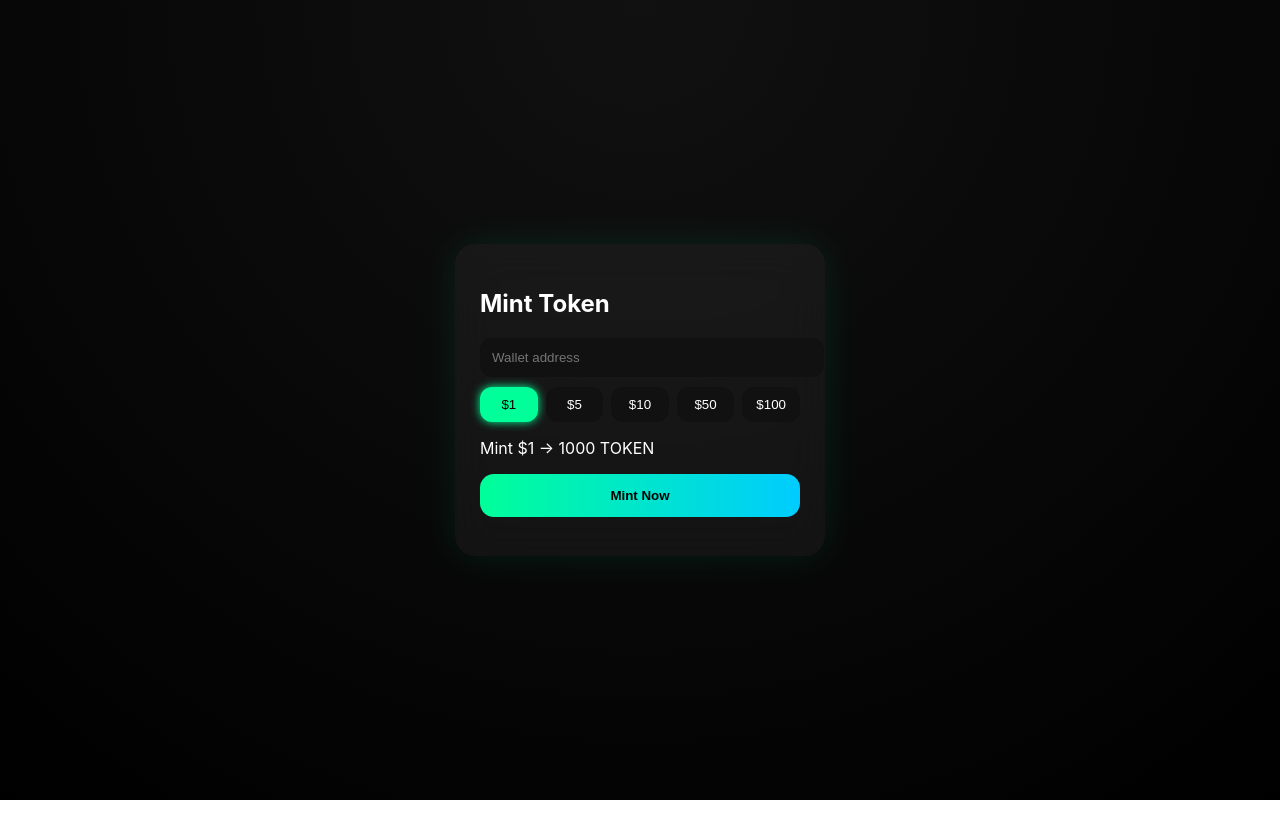
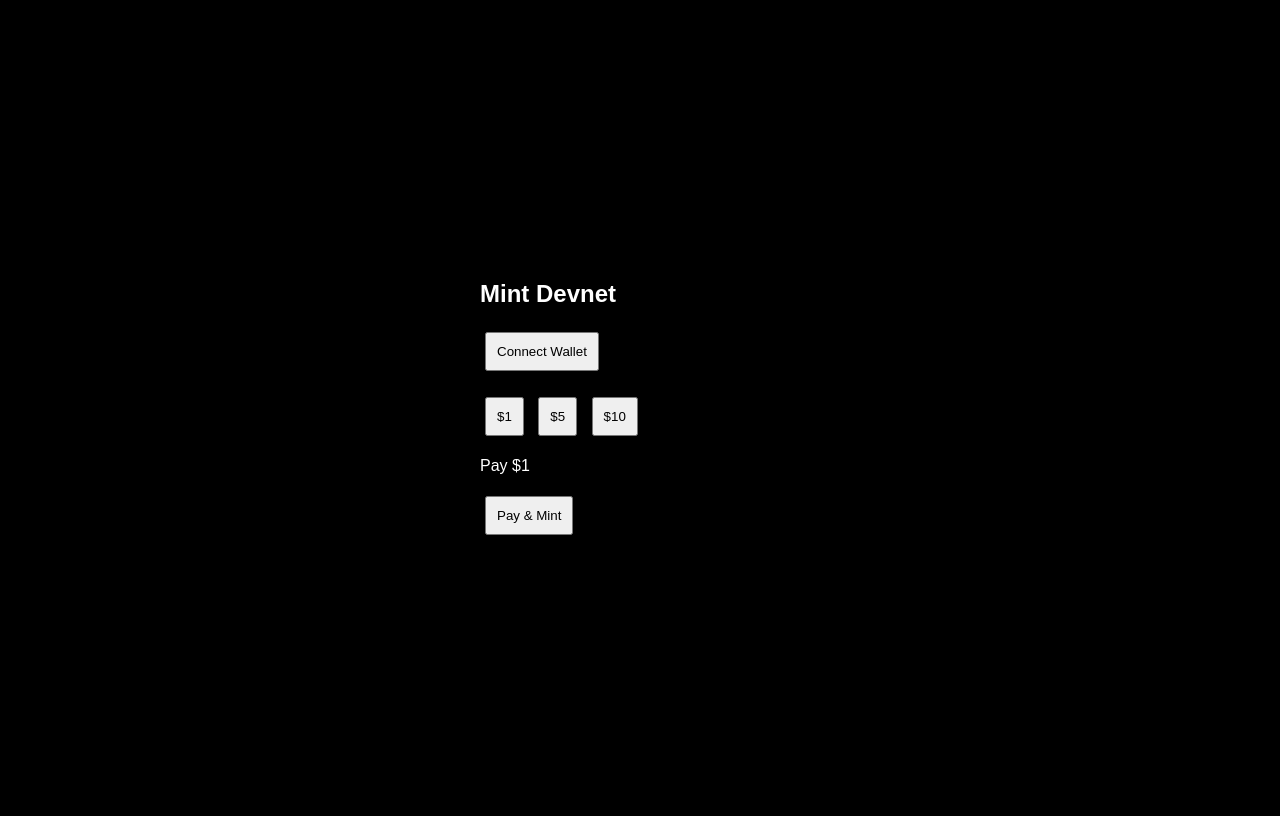
Before and after one commit to alailayangan27-png/WWG, a website: page public/index.html in a window 1280 px wide. Both pictures are taken after a click on the button "$1". Drawn offline with Linux system fonts and the light colour scheme.

Commit message:
Update index.html

```diff
--- a/public/index.html
+++ b/public/index.html
@@ -2,86 +2,28 @@
 <html>
 <head>
 <meta name="viewport" content="width=device-width, initial-scale=1.0">
-<title>Mint Token</title>
+<title>Mint Devnet</title>
+
+<script src="https://unpkg.com/@solana/web3.js@latest/lib/index.iife.js"></script>
 
 <style>
-body {
-  margin:0;
-  height:100vh;
+body{
+  background:black;
+  color:white;
+  font-family:sans-serif;
   display:flex;
   justify-content:center;
   align-items:center;
-  background: radial-gradient(circle at top, #111, #000);
-  font-family: -apple-system, sans-serif;
-  color:white;
+  height:100vh;
 }
 
-/* CARD */
-.card {
+.card{
   width:320px;
-  padding:25px;
-  border-radius:20px;
-  background: rgba(255,255,255,0.05);
-  backdrop-filter: blur(20px);
-  box-shadow: 0 0 40px rgba(0,255,150,0.1);
 }
 
-/* INPUT */
-input {
-  width:100%;
-  padding:12px;
-  border-radius:12px;
-  border:none;
-  background:#111;
-  color:white;
-  margin-bottom:10px;
-}
-
-/* BUTTON GROUP */
-.buttons {
-  display:flex;
-  gap:8px;
-  margin-bottom:10px;
-}
-
-.buttons button {
-  flex:1;
+button{
+  margin:5px;
   padding:10px;
-  border-radius:12px;
-  border:none;
-  background:#111;
-  color:white;
-  cursor:pointer;
-  transition:0.2s;
-}
-
-.buttons button.active {
-  background:#00ff99;
-  color:black;
-  box-shadow:0 0 10px #00ff99;
-}
-
-/* MAIN BUTTON */
-.main {
-  width:100%;
-  padding:14px;
-  border-radius:14px;
-  border:none;
-  background:linear-gradient(90deg,#00ff99,#00ccff);
-  color:black;
-  font-weight:bold;
-  cursor:pointer;
-  transition:0.2s;
-}
-
-.main:hover {
-  transform:scale(1.03);
-}
-
-/* STATUS */
-#status {
-  margin-top:10px;
-  font-size:14px;
 }
 </style>
 </head>
@@ -90,75 +32,84 @@ input {
 
 <div class="card">
 
-<h2>Mint Token</h2>
+<h2>Mint Devnet</h2>
 
-<input id="wallet" placeholder="Wallet address">
+<button onclick="connect()">Connect Wallet</button>
+<p id="wallet"></p>
 
-<div class="buttons">
-  <button onclick="setAmount(1,this)">$1</button>
-  <button onclick="setAmount(5,this)">$5</button>
-  <button onclick="setAmount(10,this)">$10</button>
-  <button onclick="setAmount(50,this)">$50</button>
-  <button onclick="setAmount(100,this)">$100</button>
-</div>
+<button onclick="setAmount(1)">$1</button>
+<button onclick="setAmount(5)">$5</button>
+<button onclick="setAmount(10)">$10</button>
 
 <p id="info"></p>
 
-<button class="main" onclick="mint()">Mint Now</button>
+<button onclick="pay()">Pay & Mint</button>
 
 <p id="status"></p>
 
 </div>
 
 <script>
+let wallet = null;
 let amount = 0;
 
-function setAmount(a, el){
-  amount = a;
+const receiver = "ISI_WALLET_KAMU"; // DEVNET WALLET
 
-  document.querySelectorAll(".buttons button")
-    .forEach(b => b.classList.remove("active"));
-
-  el.classList.add("active");
-
-  document.getElementById("info").innerText =
-    "Mint $" + a + " → " + (a*1000) + " TOKEN";
+async function connect(){
+  const resp = await window.solana.connect();
+  wallet = resp.publicKey.toString();
+  document.getElementById("wallet").innerText = wallet;
 }
 
-async function mint(){
-  const wallet = document.getElementById("wallet").value;
+function setAmount(a){
+  amount = a;
+  document.getElementById("info").innerText = "Pay $" + a;
+}
 
-  if(!wallet){
-    setStatus("Isi wallet!", true);
-    return;
-  }
+async function pay(){
+  if(!wallet) return alert("connect wallet");
+  if(amount===0) return alert("pilih amount");
 
-  if(amount === 0){
-    setStatus("Pilih jumlah!", true);
-    return;
-  }
+  const connection = new solanaWeb3.Connection(
+    "https://api.devnet.solana.com"
+  );
 
-  setStatus("Processing...", false);
+  const transaction = new solanaWeb3.Transaction().add(
+    solanaWeb3.SystemProgram.transfer({
+      fromPubkey: window.solana.publicKey,
+      toPubkey: new solanaWeb3.PublicKey(receiver),
+      lamports: amount * 1000000
+    })
+  );
 
+  transaction.feePayer = window.solana.publicKey;
+  transaction.recentBlockhash = (
+    await connection.getLatestBlockhash()
+  ).blockhash;
+
+  const signed = await window.solana.signTransaction(transaction);
+
+  const signature = await connection.sendRawTransaction(
+    signed.serialize()
+  );
+
+  document.getElementById("status").innerText = "Processing...";
+
+  // kirim ke backend
   const res = await fetch("/api/mint", {
     method:"POST",
     headers:{"Content-Type":"application/json"},
-    body: JSON.stringify({wallet, amount})
+    body: JSON.stringify({
+      wallet,
+      amount,
+      signature
+    })
   });
 
   const data = await res.json();
 
-  if(data.error){
-    setStatus("❌ " + data.error, true);
-  } else {
-    setStatus("✅ Mint berhasil", false);
-  }
-}
-
-function setStatus(msg, err){
-  const el = document.getElementById("status");
-  el.innerText = msg;
-  el.style.color = err ? "#ff4d4d" : "#00ff99";
+  document.getElementById("status").innerText =
+    data.error ? data.error : "✅ Mint sukses!";
 }
 </script>
 
```
